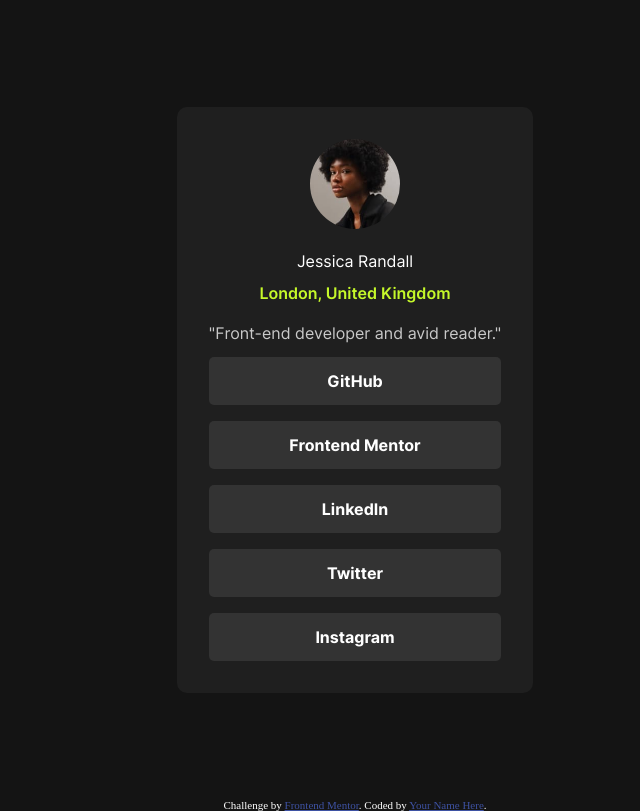
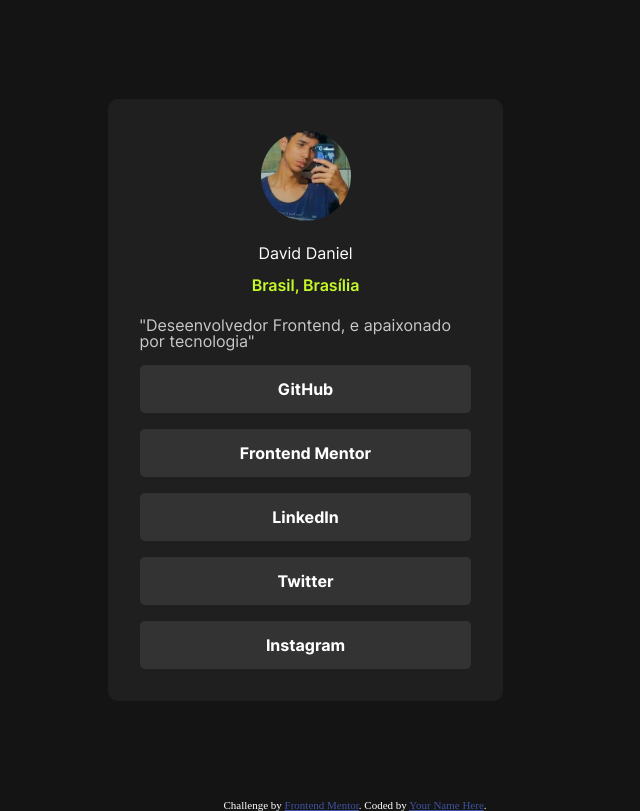
Before and after one commit to DavidDanielAlves/DesafioFrontendMentorEmplementandoBemCSSEmClasses, a plain HTML site: page index.html in a window 1280 px wide. Shown: the whole page, without its empty margins (285-925 px from the left). Drawn offline with Linux system fonts and the light colour scheme.

Commit message:
uploading files

```diff
--- a/assets/css/pessoa/pessoa-imagem.css
+++ b/assets/css/pessoa/pessoa-imagem.css
@@ -1,5 +1,5 @@
 .pessoa__imagem {
-    background-image: url('../../images/avatar-jessica.jpeg');
+    background-image: url('../../images/minha-imagem.jpeg');
     background-size: cover;
     background-position: center;
     width: 90px;
--- a/assets/css/pessoa/pessoa.css
+++ b/assets/css/pessoa/pessoa.css
@@ -9,3 +9,9 @@
     align-items: center;
     border-radius: 10px;
 }
+
+@media (min-width: 768px) {
+    .pessoa {
+        width: 80%;
+    }
+}
--- a/index.html
+++ b/index.html
@@ -31,9 +31,9 @@
     <section class="pessoas">
       <article class="pessoa">
         <div class="pessoa__imagem"></div>
-        <h2 class="pessoa__nome">Jessica Randall</h2>
-        <h3 class="pessoa__localizacao">London, United Kingdom</h3>
-        <p class="pessoa__descricao">"Front-end developer and avid reader."</p>
+        <h2 class="pessoa__nome">David Daniel</h2>
+        <h3 class="pessoa__localizacao">Brasil, Brasília</h3>
+        <p class="pessoa__descricao">"Deseenvolvedor Frontend, e apaixonado por tecnologia"</p>
 
         <div class="botoes">
           <a class="botao" href="#">GitHub</a>
```
Also changed, not shown: assets/images/minha-imagem.jpeg (added).
